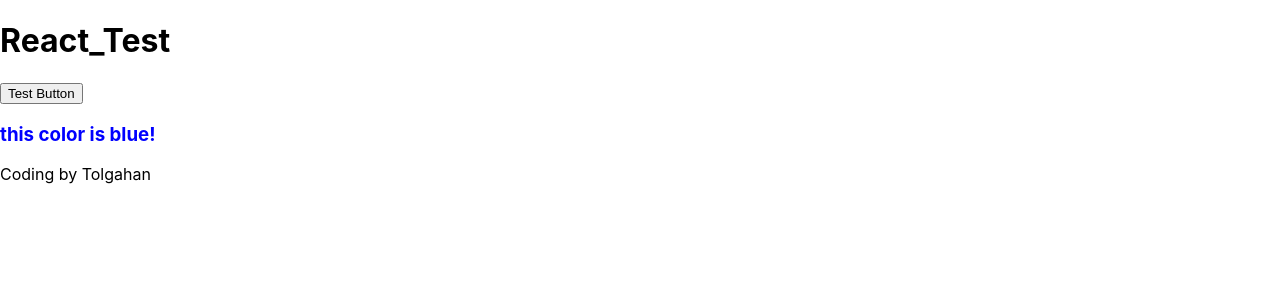
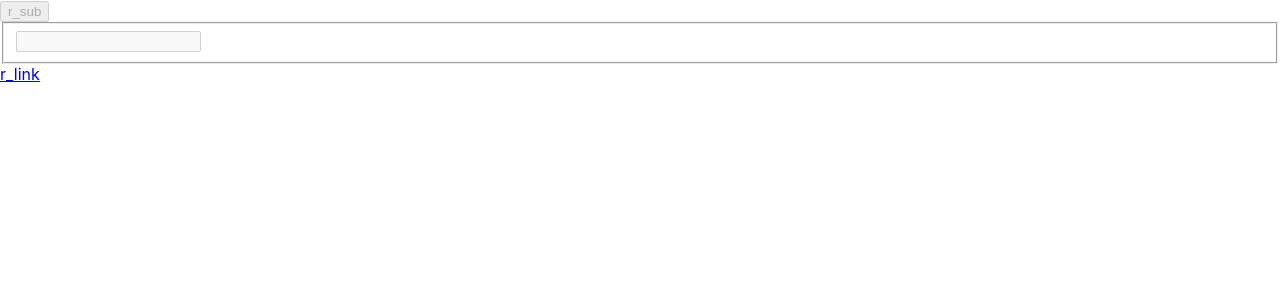
Before and after one commit to tolgahanacar/r_test, a React (Create React App) app: page / in a window 1280 px wide. Shown: the top 300 px of the page. Built offline with nearby package versions, Linux system fonts and the light colour scheme.

Commit message:
toBeDisabled()
button, input, link -> test toBeDisabled();

```diff
--- a/src/App.js
+++ b/src/App.js
@@ -3,10 +3,14 @@ import './App.css';
 const App = () => {
   return (
     <div className="App">
-        <h1>React_Test</h1>
+        {/* <h1>React_Test</h1>
         <button>Test Button</button>
         <h3 className="rtest">this color is blue!</h3>
-        <p>Coding by Tolgahan</p>
+        <p>Coding by Tolgahan</p> */}
+        <button data-testid="r_button" type="submit" disabled>r_sub</button>
+        <fieldset disabled><input type="text" data-testid="r_input" /></fieldset>
+        <a data-testid="r_link" href="https://tolgahanacar.net"  disabled>r_link</a>
+
     </div>
   )
 }
```
Also changed, not shown: 1 other file (tests, documents, lock files or other folders).
